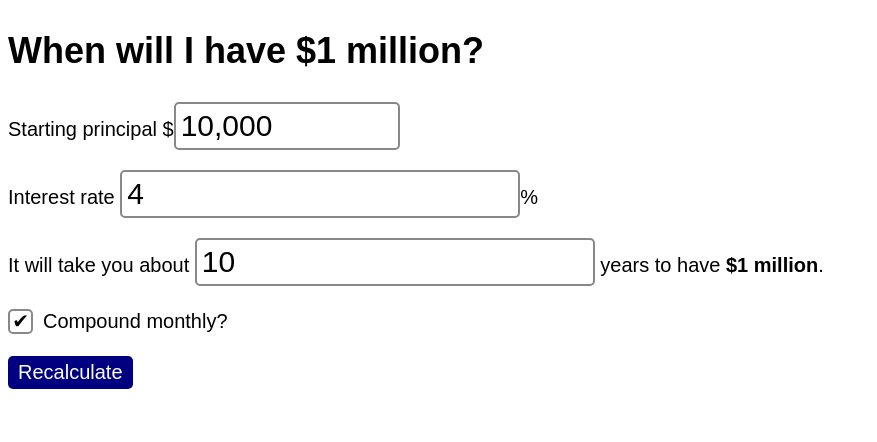
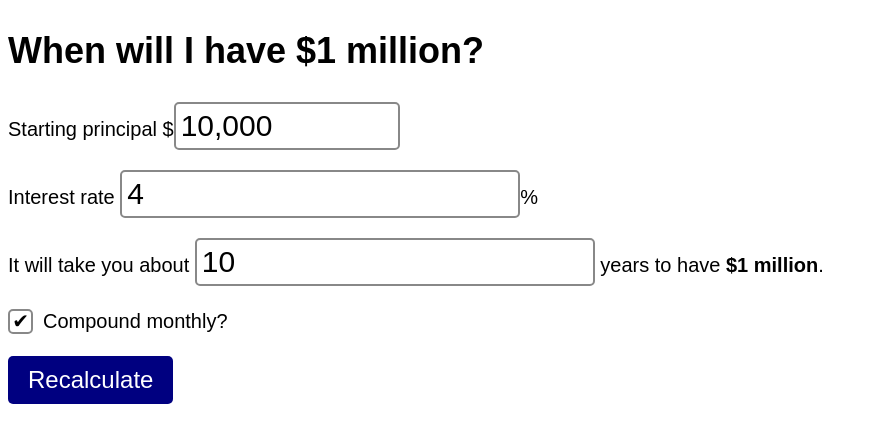
Before and after one commit to webinista/first-million, a React (Vite) app: page / in a window 1280 px wide. Shown: the top 442 px of the page, without its empty margins (0-877 px from the left). Built offline with nearby package versions, Linux system fonts and the light colour scheme.

Commit message:
Adjust size of button text.

```diff
--- a/css/style.css
+++ b/css/style.css
@@ -37,7 +37,8 @@ button {
   border: transparent;
   background: navy;
   color: white;
-  padding-inline: 1rem;
+  font-size: 2.4rem;
+  padding: 1rem 2rem;
 }
 
 [type=checkbox] {
```
